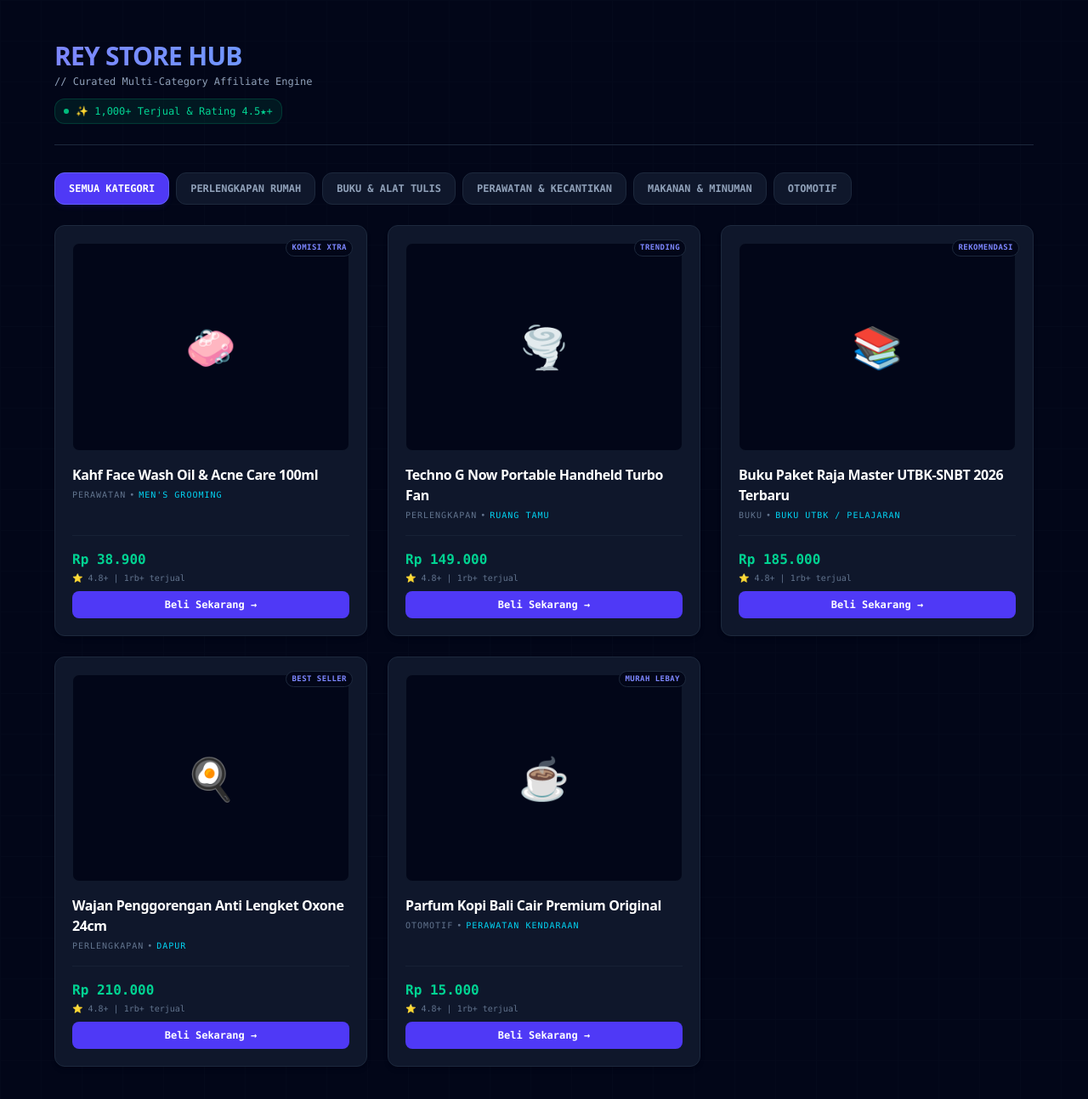
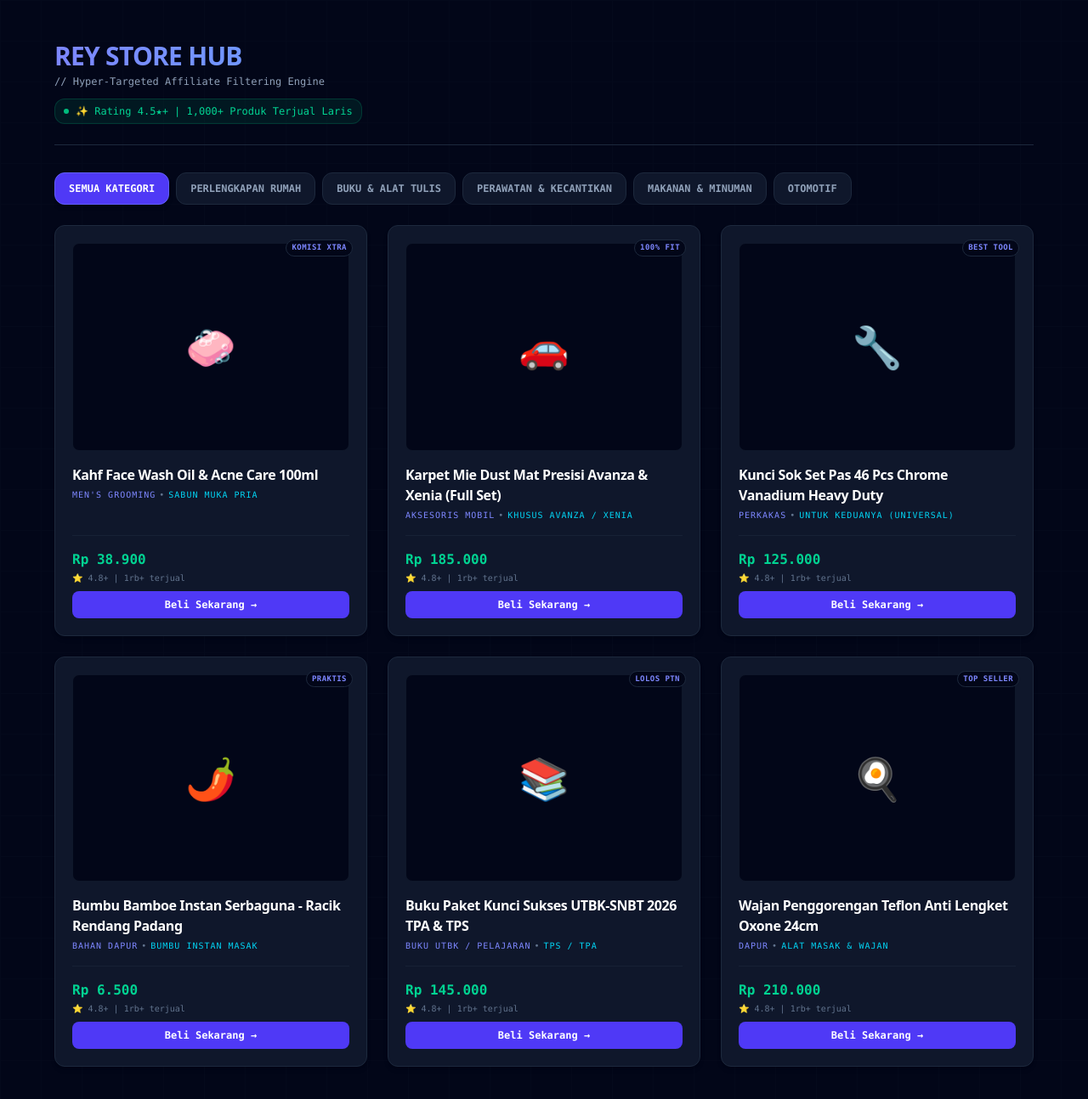
Before and after one commit to Rey4Fun/rey-store, a Next.js app: page / in a window 1280 px wide. Shown: the top 1294 px of the page at 85% size. Built offline with nearby package versions, Linux system fonts and the light colour scheme.

Commit message:
feat: upgrade to deep hyper-specific 3rd-level filtering matrix

```diff
--- a/src/app/page.js
+++ b/src/app/page.js
@@ -5,42 +5,63 @@
 export default function Store() {
   const [filter, setFilter] = useState("all");
   const [subFilter, setSubFilter] = useState("all");
+  const [detailFilter, setDetailFilter] = useState("all");
 
+  // Struktur Data Multi-Level (Utama -> Sub -> Detail Spesifik) sesuai request lu
   const categories = [
     { id: "all", name: "Semua Kategori", subs: [] },
     {
       id: "rumah",
       name: "Perlengkapan Rumah",
-      subs: ["Dapur", "Kamar Mandi", "Kamar Tidur", "Ruang Tamu", "Ruang Keluarga", "Ruang Makan", "Teras", "Taman", "Garasi", "Dekorasi"]
+      subs: [
+        { name: "Dapur", details: ["Alat Masak & Wajan", "Bumbu & Wadah", "Peralatan Makan"] },
+        { name: "Kamar Mandi", details: ["Rak Gantung", "Keset Anti Slip", "Dispenser Sabun"] },
+        { name: "Ruang Tamu", details: ["Karpet & Alas", "Gorden & Tirai", "Hiasan Dinding"] }
+      ]
     },
     {
       id: "buku",
       name: "Buku & Alat Tulis",
-      subs: ["Alat Tulis (ATK)", "Buku UTBK / Pelajaran", "Novel & Sastra", "Buku Catatan", "Seni & Lukis"]
+      subs: [
+        { name: "Buku UTBK / Pelajaran", details: ["Saintek", "Soshum", "TPS / TPA", "Mandiri PTN"] },
+        { name: "Alat Tulis (ATK)", details: ["Pulpen & Pensil", "Notebook & Binder", "Cutter & Gunting"] }
+      ]
     },
     {
       id: "perawatan",
       name: "Perawatan & Kecantikan",
-      subs: ["Skincare Wajah", "Perawatan Tubuh", "Perawatan Rambut", "Makeup", "Men's Grooming", "Parfum"]
+      subs: [
+        { name: "Skincare Wajah", details: ["Kulit Berjerawat", "Kulit Berminyak", "Brightening", "Sunscreen"] },
+        { name: "Men's Grooming", details: ["Sabun Muka Pria", "Minyak Rambut / Pomade", "Parfum Pria"] }
+      ]
     },
     {
       id: "makanan",
       name: "Makanan & Minuman",
-      subs: ["Camilan", "Kopi & Teh", "Makanan Instan", "Bahan Dapur", "Makanan Sehat"]
+      subs: [
+        { name: "Bahan Dapur", details: ["Bumbu Instan Masak", "Kebutuhan Baking", "Minyak & Saus", "Sambal Nusantara"] },
+        { name: "Camilan", details: ["Keripik Pedas", "Cokelat & Biskuit", "Camilan Sehat"] }
+      ]
     },
     {
       id: "otomotif",
       name: "Otomotif",
-      subs: ["Aksesoris Mobil", "Aksesoris Motor", "Perawatan Kendaraan", "Helm & Proteksi", "Perkakas"]
+      subs: [
+        { name: "Aksesoris Mobil", details: ["Khusus Avanza / Xenia", "Khusus Innova", "Khusus Brio / Hatchback", "Universal Mobil"] },
+        { name: "Aksesoris Motor", details: ["Beat / Scoopy", "NMAX / PCX", "Vespa Matik", "Motor Sport / Kopling"] },
+        { name: "Perkakas", details: ["Khusus Mobil", "Khusus Motor", "Untuk Keduanya (Universal)"] }
+      ]
     }
   ];
 
+  // Dummy data contoh produk dengan penandaan hyper-spesifik
   const products = [
     {
       id: 1,
       name: "Kahf Face Wash Oil & Acne Care 100ml",
       category: "perawatan",
       subCategory: "Men's Grooming",
+      detailCategory: "Sabun Muka Pria",
       price: "Rp 38.900",
       image: "🧼",
       tag: "Komisi XTRA",
@@ -48,63 +69,88 @@
     },
     {
       id: 2,
-      name: "Techno G Now Portable Handheld Turbo Fan",
-      category: "rumah",
-      subCategory: "Ruang Tamu",
-      price: "Rp 149.000",
-      image: "🌪️",
-      tag: "Trending",
+      name: "Karpet Mie Dust Mat Presisi Avanza & Xenia (Full Set)",
+      category: "otomotif",
+      subCategory: "Aksesoris Mobil",
+      detailCategory: "Khusus Avanza / Xenia",
+      price: "Rp 185.000",
+      image: "🚗",
+      tag: "100% Fit",
       link: "#"
     },
     {
       id: 3,
-      name: "Buku Paket Raja Master UTBK-SNBT 2026 Terbaru",
-      category: "buku",
-      subCategory: "Buku UTBK / Pelajaran",
-      price: "Rp 185.000",
-      image: "📚",
-      tag: "Rekomendasi",
+      name: "Kunci Sok Set Pas 46 Pcs Chrome Vanadium Heavy Duty",
+      category: "otomotif",
+      subCategory: "Perkakas",
+      detailCategory: "Untuk Keduanya (Universal)",
+      price: "Rp 125.000",
+      image: "🔧",
+      tag: "Best Tool",
       link: "#"
     },
     {
       id: 4,
-      name: "Wajan Penggorengan Anti Lengket Oxone 24cm",
-      category: "rumah",
-      subCategory: "Dapur",
-      price: "Rp 210.000",
-      image: "🍳",
-      tag: "Best Seller",
+      name: "Bumbu Bamboe Instan Serbaguna - Racik Rendang Padang",
+      category: "makanan",
+      subCategory: "Bahan Dapur",
+      detailCategory: "Bumbu Instan Masak",
+      price: "Rp 6.500",
+      image: "🌶️",
+      tag: "Praktis",
       link: "#"
     },
     {
       id: 5,
-      name: "Parfum Kopi Bali Cair Premium Original",
-      category: "otomotif",
-      subCategory: "Perawatan Kendaraan",
-      price: "Rp 15.000",
-      image: "☕",
-      tag: "Murah Lebay",
+      name: "Buku Paket Kunci Sukses UTBK-SNBT 2026 TPA & TPS",
+      category: "buku",
+      subCategory: "Buku UTBK / Pelajaran",
+      detailCategory: "TPS / TPA",
+      price: "Rp 145.000",
+      image: "📚",
+      tag: "Lolos PTN",
+      link: "#"
+    },
+    {
+      id: 6,
+      name: "Wajan Penggorengan Teflon Anti Lengket Oxone 24cm",
+      category: "rumah",
+      subCategory: "Dapur",
+      detailCategory: "Alat Masak & Wajan",
+      price: "Rp 210.000",
+      image: "🍳",
+      tag: "Top Seller",
       link: "#"
     }
   ];
 
+  // Handler reset berjenjang saat kategori utama diganti
   const handleMainFilter = (catId) => {
     setFilter(catId);
     setSubFilter("all");
+    setDetailFilter("all");
   };
 
+  // Handler reset detail saat sub-kategori diganti
+  const handleSubFilter = (subName) => {
+    setSubFilter(subName);
+    setDetailFilter("all");
+  };
+
+  // Logika Penyaringan 3 Tingkat (Kilat & Instan)
   const filteredProducts = products.filter((product) => {
     const matchMain = filter === "all" || product.category === filter;
     const matchSub = subFilter === "all" || product.subCategory === subFilter;
-    return matchMain && matchSub;
+    const matchDetail = detailFilter === "all" || product.detailCategory === detailFilter;
+    return matchMain && matchSub && matchDetail;
   });
 
   const activeCategory = categories.find((c) => c.id === filter);
+  const activeSubObject = activeCategory?.subs.find((s) => s.name === subFilter);
 
   return (
     <div className="min-h-screen bg-slate-950 text-slate-100 font-sans px-3 sm:px-4 py-8 sm:py-12 relative">
 
-      {/* Background Grid Kalem */}
       <div className="absolute inset-0 bg-[size:3rem_3rem] bg-[linear-gradient(to_right,#1e293b_1px,transparent_1px),linear-gradient(to_bottom,#1e293b_1px,transparent_1px)] opacity-10 pointer-events-none" />
 
       <div className="max-w-6xl mx-auto relative z-10">
@@ -114,15 +160,15 @@
           <h1 className="text-2xl sm:text-3xl font-black tracking-tight uppercase bg-gradient-to-r from-indigo-400 to-cyan-400 bg-clip-text text-transparent">
             Rey Store Hub
           </h1>
-          <p className="text-[10px] sm:text-xs font-mono text-slate-400 mt-1">// Curated Multi-Category Affiliate Engine</p>
+          <p className="text-[10px] sm:text-xs font-mono text-slate-400 mt-1">// Hyper-Targeted Affiliate Filtering Engine</p>
 
           <div className="mt-3 inline-flex items-center gap-2 bg-emerald-500/10 border border-emerald-500/20 text-emerald-400 px-2.5 py-1.5 rounded-xl text-[10px] sm:text-xs font-mono max-w-max">
             <span className="h-1.5 w-1.5 rounded-full bg-emerald-500"></span>
-            ✨ 1,000+ Terjual & Rating 4.5★+
+            ✨ Rating 4.5★+ | 1,000+ Produk Terjual Laris
           </div>
         </div>
 
-        {/* 1. KATEGORI UTAMA */}
+        {/* LEVEL 1: KATEGORI UTAMA */}
         <div className="flex gap-2 overflow-x-auto pb-2 mb-4 font-mono text-[11px] sm:text-xs font-bold scrollbar-none snap-x whitespace-nowrap">
           {categories.map((cat) => (
             <button
@@ -130,7 +176,7 @@
               onClick={() => handleMainFilter(cat.id)}
               className={`px-3 py-2 sm:px-4 sm:py-2.5 rounded-xl uppercase transition-colors snap-item ${
                 filter === cat.id
-                  ? "bg-indigo-600 text-white border border-indigo-500 shadow-md shadow-indigo-600/10"
+                  ? "bg-indigo-600 text-white border border-indigo-500 shadow-md"
                   : "bg-slate-900 border border-slate-800 text-slate-400 hover:text-indigo-400"
               }`}
             >
@@ -139,41 +185,71 @@
           ))}
         </div>
 
-        {/* 2. SUB-KATEGORI (Buka tutup instan tanpa efek membal) */}
+        {/* LEVEL 2: SUB-KATEGORI (SPESIFIKASI) */}
         {activeCategory && activeCategory.subs.length > 0 && (
-          <div className="bg-slate-900/60 border border-slate-800 rounded-xl p-3 sm:p-4 mb-6 sm:mb-8 flex flex-col md:flex-row items-start md:items-center gap-3">
-            <div className="text-[9px] sm:text-[10px] font-mono uppercase tracking-wider text-indigo-400 font-bold whitespace-nowrap">
-              Spesifikasi:
+          <div className="bg-slate-900 border border-slate-800 rounded-xl p-3 mb-3 flex flex-col gap-2">
+            <div className="text-[9px] sm:text-[10px] font-mono uppercase tracking-wider text-indigo-400 font-bold">
+              ↳ Pilih Spesifikasi:
             </div>
-
-            <div className="flex flex-wrap gap-1.5 items-center w-full">
+            <div className="flex flex-wrap gap-1.5 items-center">
               {activeCategory.subs.map((sub) => (
                 <button
-                  key={sub}
-                  onClick={() => setSubFilter(sub)}
+                  key={sub.name}
+                  onClick={() => handleSubFilter(sub.name)}
                   className={`px-2.5 py-1 rounded-lg text-[11px] sm:text-xs font-medium transition-colors ${
-                    subFilter === sub
-                      ? "bg-cyan-500 text-slate-950 font-bold border border-cyan-400"
+                    subFilter === sub.name
+                      ? "bg-indigo-500 text-white font-bold"
                       : "bg-slate-950 border border-slate-800 text-slate-400 hover:text-slate-200"
                   }`}
                 >
-                  {sub}
+                  {sub.name}
                 </button>
               ))}
-
               {subFilter !== "all" && (
                 <button
-                  onClick={() => setSubFilter("all")}
-                  className="ml-auto bg-rose-500/10 hover:bg-rose-500 border border-rose-500/20 text-rose-400 hover:text-white px-2 py-1 rounded-lg text-[10px] font-mono font-bold"
+                  onClick={() => handleSubFilter("all")}
+                  className="ml-auto bg-rose-500/10 text-rose-400 px-2 py-1 rounded-lg text-[10px] font-mono font-bold"
                 >
-                  ✕ Clear
-                  </button>
+                  ✕ Reset Spesifikasi
+                </button>
               )}
             </div>
           </div>
         )}
 
-        {/* PRODUCTS GRID (Menggunakan div murni, pergantian barang instan kilat) */}
+        {/* LEVEL 3: HYPER-SPECIFIC DETAIL (Otomatis muncul jika Level 2 dipilih) */}
+        {subFilter !== "all" && activeSubObject && activeSubObject.details.length > 0 && (
+          <div className="bg-slate-900/40 border border-slate-800/80 border-dashed rounded-xl p-3 mb-6 flex flex-col gap-2">
+            <div className="text-[9px] sm:text-[10px] font-mono uppercase tracking-wider text-cyan-400 font-bold">
+              ↳ Detail Spesifik (Bintang 4.5+ & Terjual Tinggi):
+            </div>
+            <div className="flex flex-wrap gap-1.5 items-center">
+              {activeSubObject.details.map((detail) => (
+                <button
+                  key={detail}
+                  onClick={() => setDetailFilter(detail)}
+                  className={`px-2.5 py-1 rounded-lg text-[10px] sm:text-xs font-medium transition-colors ${
+                    detailFilter === detail
+                      ? "bg-cyan-500 text-slate-950 font-black border border-cyan-400"
+                      : "bg-slate-950 border border-slate-800/60 text-slate-400 hover:text-slate-200"
+                  }`}
+                >
+                  {detail}
+                </button>
+              ))}
+              {detailFilter !== "all" && (
+                <button
+                  onClick={() => setDetailFilter("all")}
+                  className="ml-auto bg-rose-500/10 text-rose-400 px-2 py-1 rounded-lg text-[10px] font-mono font-bold"
+                >
+                  ✕ Cancel Detail
+                </button>
+              )}
+            </div>
+          </div>
+        )}
+
+        {/* PRODUCTS GRID (2 Kolom Mobile, Instan Swap) */}
         <div className="grid grid-cols-2 md:grid-cols-3 gap-3 sm:gap-6">
           {filteredProducts.length > 0 ? (
             filteredProducts.map((product) => (
@@ -181,13 +257,11 @@
                 key={product.id}
                 className="bg-slate-900 border border-slate-800 rounded-xl p-3 sm:p-5 flex flex-col justify-between shadow-md hover:border-slate-700 transition-colors relative"
               >
-                {/* Badge Promo */}
                 <span className="absolute top-2 right-2 sm:top-4 sm:right-4 bg-slate-950 border border-slate-800 text-indigo-400 font-mono text-[8px] sm:text-[9px] font-bold px-1.5 py-0.5 rounded-full uppercase tracking-wider">
                   {product.tag}
                 </span>
 
                 <div>
-                  {/* Image Container Tanpa Zoom Gede */}
                   <div className="w-full aspect-square sm:aspect-[4/3] bg-slate-950 rounded-lg flex items-center justify-center text-3xl sm:text-5xl mb-2 sm:mb-4 border border-slate-800/50">
                     {product.image}
                   </div>
@@ -195,15 +269,12 @@
                     {product.name}
                   </h3>
                   <div className="flex flex-wrap gap-1 items-center text-[8px] sm:text-[10px] font-mono uppercase tracking-widest text-slate-500 mb-2 sm:mb-4">
-                    <span className="truncate max-w-[60px] sm:max-w-none">
-                      {categories.find(c => c.id === product.category)?.name.split(" ")[0]}
-                    </span>
+                    <span className="text-indigo-400">{product.subCategory}</span>
                     <span>•</span>
-                    <span className="text-cyan-400 truncate max-w-[65px] sm:max-w-none">{product.subCategory}</span>
+                    <span className="text-cyan-400 truncate max-w-[75px] sm:max-w-none">{product.detailCategory}</span>
                   </div>
                 </div>
 
-                {/* Action Area */}
                 <div className="flex flex-col border-t border-slate-800/60 pt-2 sm:pt-4 mt-auto gap-2">
                   <div className="flex flex-col">
                     <span className="font-mono font-black text-emerald-400 text-sm sm:text-base">{product.price}</span>
@@ -222,7 +293,7 @@
             ))
           ) : (
             <div className="col-span-full text-center py-12 text-slate-500 font-mono text-xs sm:text-sm">
-              // Belum ada produk di spesifikasi ini.
+              // Belum ada produk di spesifikasi detail ini.
             </div>
           )}
         </div>
```
